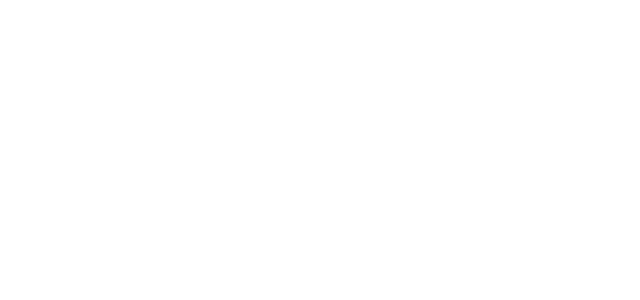
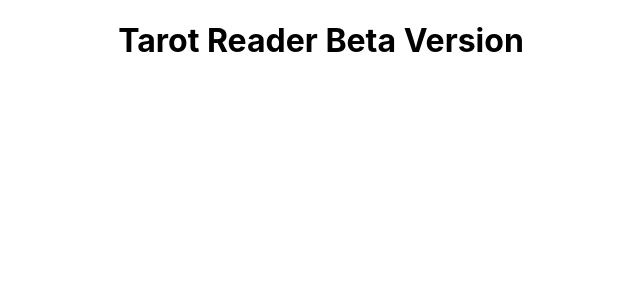
Before and after one commit to hyzr0525/penguin-of-hate, a React (Create React App) app: page / in a window 1280 px wide. Shown: the top 300 px of the page, without its empty margins (319-959 px from the left). Built offline with nearby package versions, Linux system fonts and the light colour scheme.

Commit message:
set up components

```diff
--- a/src/App.js
+++ b/src/App.js
@@ -1,9 +1,11 @@
-
+import CardContainer from './CardContainer';
+import Header from './Header';
 import './App.css';
 
 function App() {
   return (
     <div className="App">
+      <Header />
 
     </div>
   );
--- /dev/null
+++ b/src/Card.jsx
@@ -0,0 +1,8 @@
+function Card(){
+
+return(
+    <p>Im a card!</p>
+)
+}
+
+export default Card
--- /dev/null
+++ b/src/CardContainer.jsx
@@ -0,0 +1,11 @@
+import Card from "./Card"
+import Sidebar from "./Sidebar"
+
+function CardContainer(){
+
+    return (
+        <p>cards go in here</p>
+    )
+}
+
+export default CardContainer
--- /dev/null
+++ b/src/Header.jsx
@@ -0,0 +1,7 @@
+function Header(){
+    return(
+        <h1>Tarot Reader Beta Version</h1>
+    )
+}
+
+export default Header;
--- /dev/null
+++ b/src/History.jsx
@@ -0,0 +1,7 @@
+function History(){
+    return(
+        <p>History go here!</p>
+    )
+}
+
+export default History
--- /dev/null
+++ b/src/Sidebar.jsx
@@ -0,0 +1,10 @@
+import History from "./History"
+
+function Sidebar(){
+
+    return(
+        <p>I am a sidebar</p>
+    )
+}
+
+export default Sidebar
```
